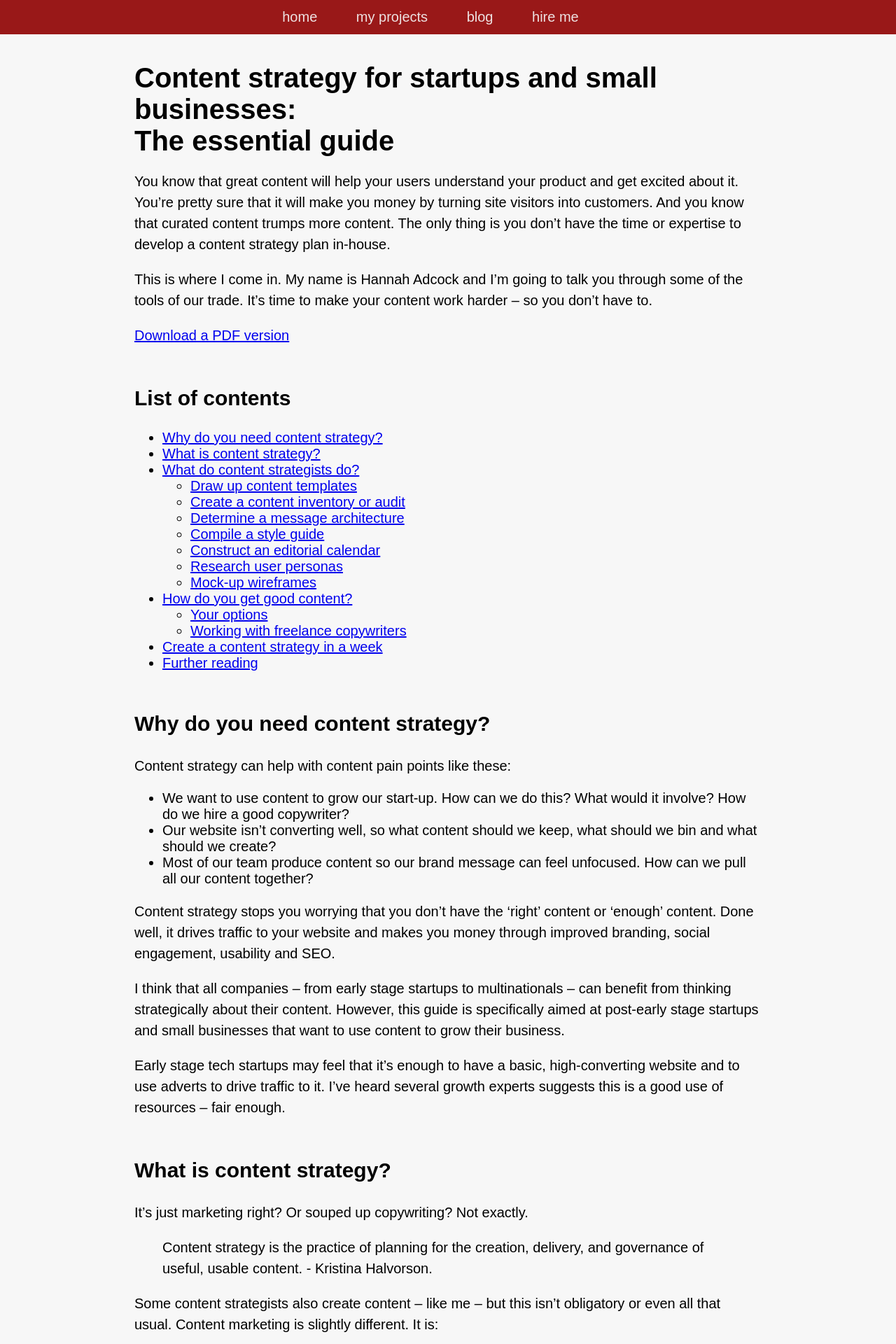
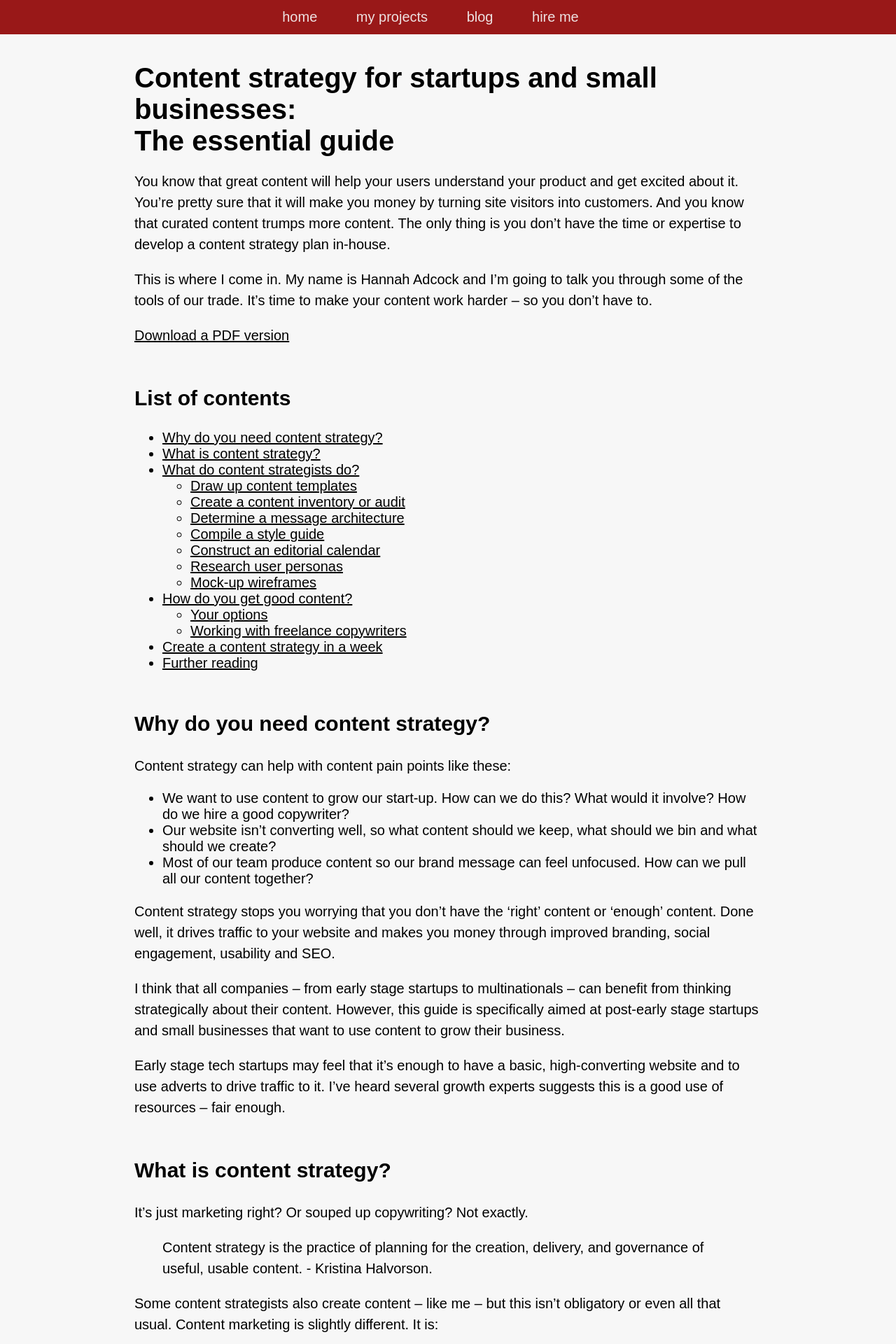
Before and after one commit to smokingpun/smokingpun.github.io, a Jekyll site: the page built from content_strategy_for_startups.md, in a window 1280 px wide. Shown: the top 1920 px of the page at 70% size. Built offline with Jekyll 4.4.1, drawn with Linux system fonts in a browser that asks for light colours; nearby versions of some CDN libraries.

Commit message:
style links

```diff
--- a/css/style.css
+++ b/css/style.css
@@ -162,6 +162,12 @@ h2 {
 	padding: 40px 15% 40px 15%;
 	background-color: rgb(247,247,247);
 	text-align: left;
+}
+.content_strategy_guide a {
+	color: black;
+}
+.content_strategy_guide a:hover {
+	color: rgb(153,24,24);
 }
 
 
```
